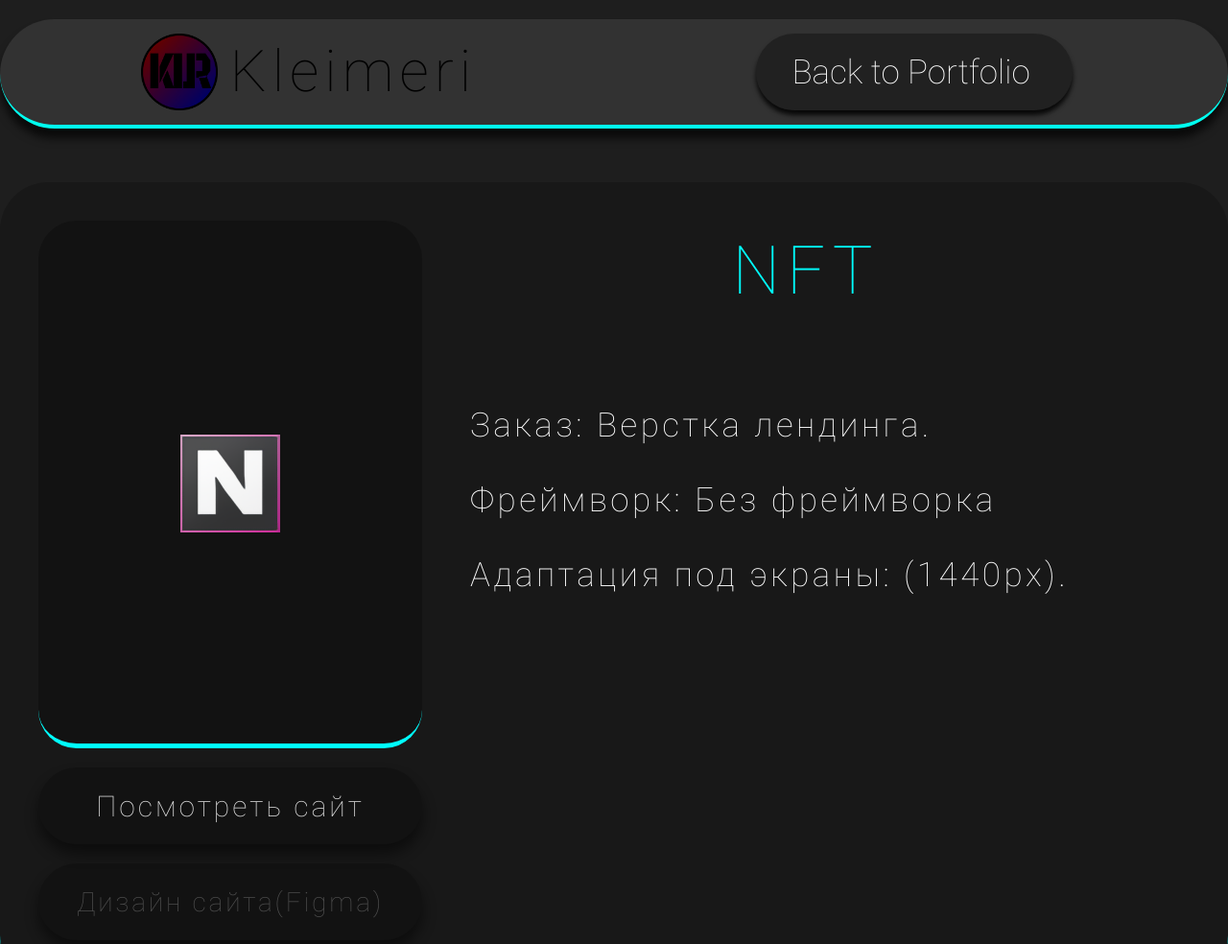
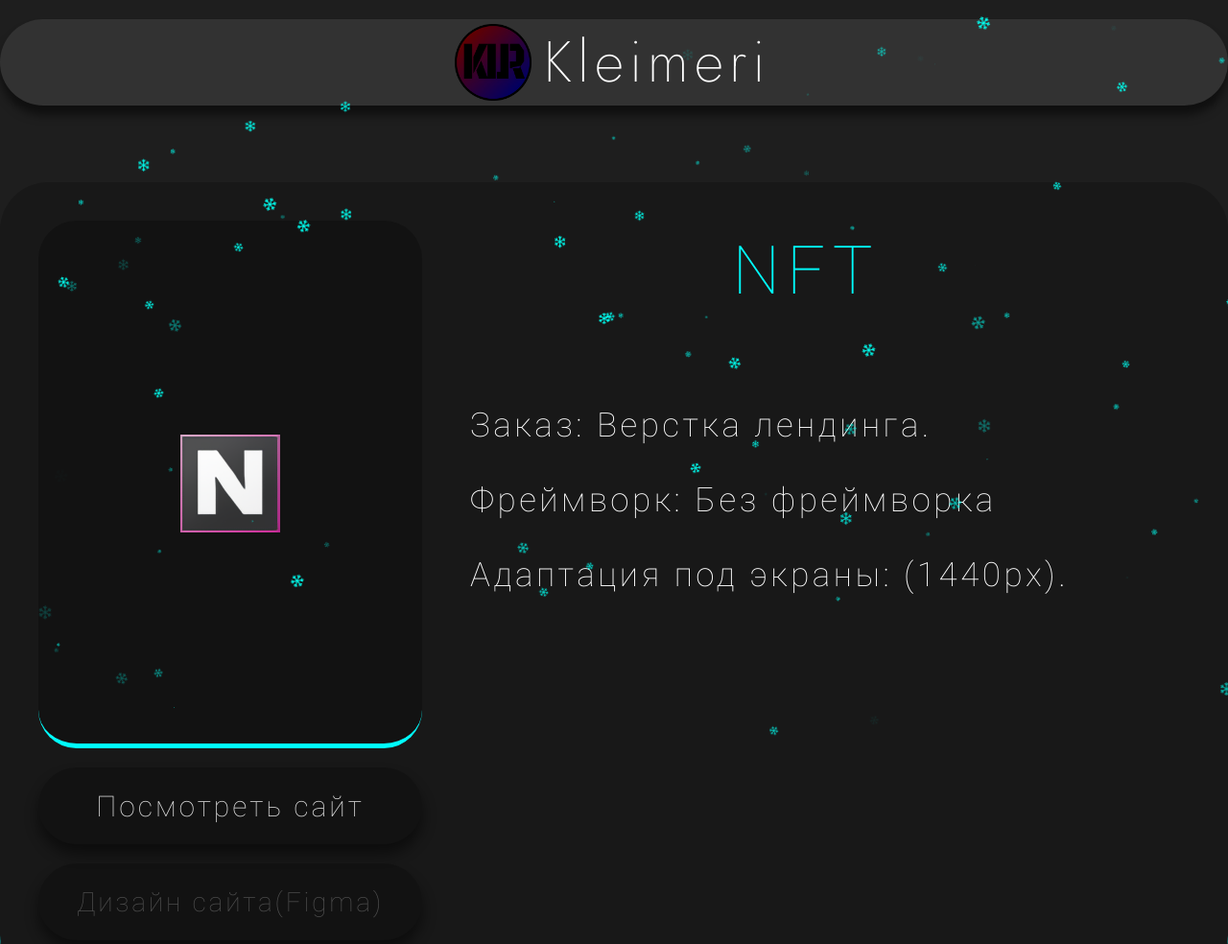
Before and after one commit to kleimeri/kleimeri.github.io, a website: page pages_from_block/page_nft.html in a window 1280 px wide. Shown: the top 984 px of the page at 96% size. Drawn offline with nearby package versions, Linux system fonts and the light colour scheme.

Commit message:
fixed_pages

```diff
--- a/pages_from_block/page_nft.html
+++ b/pages_from_block/page_nft.html
@@ -10,28 +10,20 @@
                 <link rel="stylesheet" href="../css/add_fonts.css">
                 <link rel="stylesheet" href="../pages_from_block/pages_css/main_css_nft.css">
                 <meta name='viewport' content='width=device-width, initial-scale=1.0, maximum-scale=1.0, user-scalable=no'>
+                <link href="../snow/snowFlakes/snow.min.css" rel="stylesheet">
                     <title>Kleimeri - NFT</title>
                 </head>
     <body class="body_bg bg-[#1E1E1E]" style="overflow-y: scroll;" >
 
 
-        <header class="container mx-auto h-[140px]">
+        <header class="container mx-auto h-[140px]" >
             <div class="container  fixed z-10 mx-auto ">
-             <div class="container overflow-hidden flex justify-evenly relative mx-auto z-10 drop-shadow-[0_10px_5px_rgba(0,0,0,0.7)] flex justify-center mt-5 border-[#00FFF0] border-b-4 bg-[#323232] rounded-full ">
-                 <button class="flex justify-center flex-grow items-center" onClick="history.go(0);">
+                <div class="container overflow-hidden flex relative mx-auto z-10 md:w-2/2 drop-shadow-[0px_10px_5px_rgba(0,0,0,0.5)] flex justify-center mt-5 bg-[#323232] rounded-full" style="transition: 1s;">
+                 <a href="../index.html" class="flex justify-center flex-grow items-center" >
                      <div class="img-logo-header w-[80px] h-[80px] m-[12px] md:m-[5px]"></div>
-                     <div class="p-2 font-['RobotoThin'] tracking-widest  text-6xl my-auto custom-css-text-logo">Kleimeri</div>
-                 </button>
-                 <div class="menu h-[100px] my-[5px] mr-[20px] flex-grow flex items-center justify-center" >
-
-                    <div class="menu__inner rounded-[100px] overflow-hidden " style=" z-index: 100; width:330px; height:80px;background-color: rgba(0, 0, 0, 0.35);box-shadow: 0px 5px 5px rgba(0,0,0,85%);">
-                        <a href="../" class="btn__menu text-white " style="position: relative; top:15px; left:37px; ">Back to Portfolio</a>
-
-                    </div>
-
-                 </div>
-             </div>
-
+                     <div class="p-2 font-['JostExtraLight'] text-white tracking-widest  text-6xl my-auto custom-css-text-logo">Kleimeri</div>
+                 </a>
+                </div>
             </div>
         </header>
 
@@ -63,5 +55,13 @@
         </main>
 
     </body>
-    <script src="../js/open-subtitle-2.js"></script>
+    <!-- snow https://alaev.info/blog/post/9431 -->
+    <script src="../snow/snowFlakes/Snow.js"></script>
+    <script>
+    	new Snow ({
+            iconColor:'#00FFF0',
+			showSnowBalls: false,
+		});
+    </script>
+    <!-- /snow -->
 </html>
```
Also changed, not shown: index.html (+8 -14 lines), pages_from_block/page_housevop.html (+16 -16 lines), pages_from_block/page_pai.html (+17 -15 lines), pages_from_block/page_paymilate.html (+17 -17 lines), pages_from_block/page_triumf.html (+6 -5 lines), pages_from_block/page_womazing.html (+3 -4 lines).
